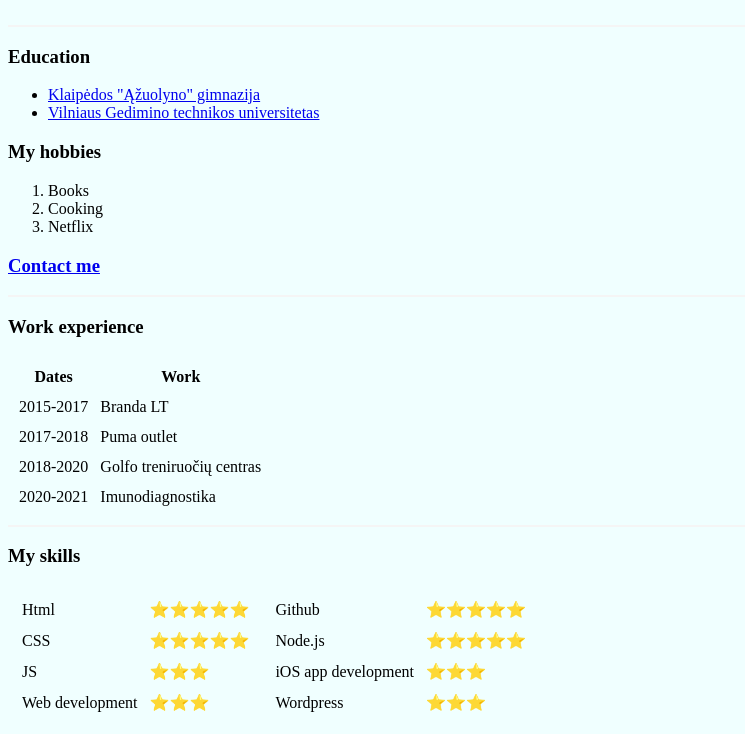
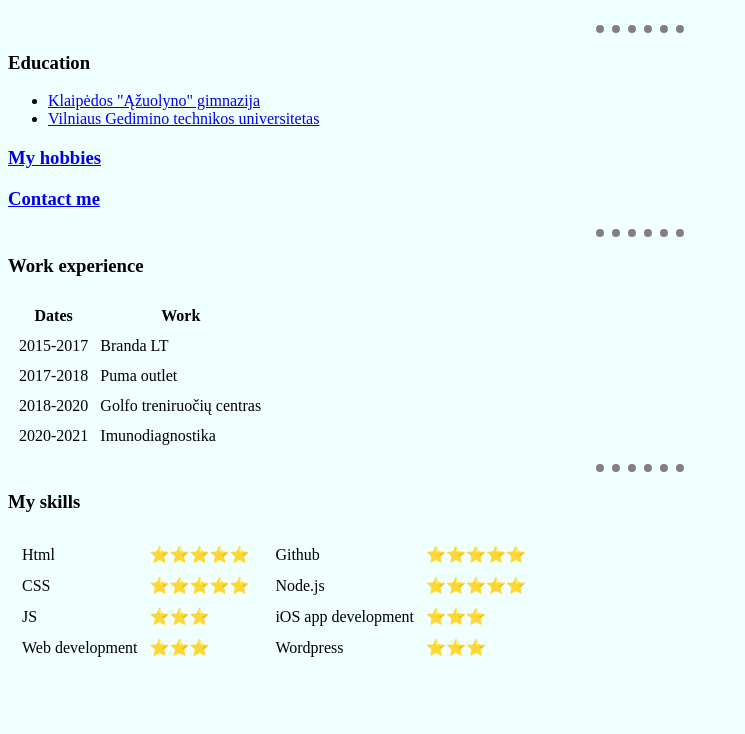
Before and after one commit to LauraStak/CV, a plain HTML site: page index.html in a window 1280 px wide. Shown: the part 187-921 px from the top of the page, without its empty margins (0-745 px from the left). After the commit the page ends 866 px from the top, so only its background shows below. Drawn offline with Linux system fonts and the light colour scheme.

Commit message:
hobbies page

```diff
--- a/index.html
+++ b/index.html
@@ -9,9 +9,11 @@
     background-color: azure;
   }
   hr {
-    background-color: whitesmoke;
     border-style: none;
-    height: 2px;
+    border-top-style: dotted;
+    border-width: 8px;
+    border-color: grey;
+    width: 7%;
   }
 
 </style>
@@ -33,12 +35,7 @@
     <li><a href="http://www.azuolynogimnazija.lt/" target="_blank">Klaipėdos "Ąžuolyno" gimnazija</a></li>
     <li> <a href="https://vilniustech.lt/" target="_blank">Vilniaus Gedimino technikos universitetas</a></li>
   </ul>
-  <h3>My hobbies</h3>
-  <ol>
-    <li>Books</li>
-    <li>Cooking</li>
-    <li>Netflix</li>
-  </ol>
+  <h3> <a href="myhobbies.html">My hobbies</a></h3>
   <h3> <a href="contact.html">Contact me</a> </h3>
   <hr>
   <h3>Work experience</h3>
```
Also changed, not shown: myhobbies.html (added, +17 -0 lines).
